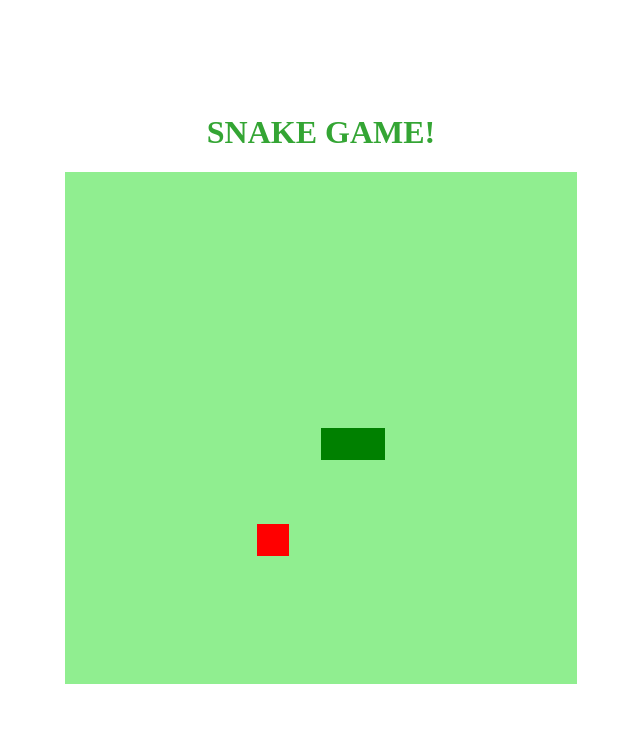
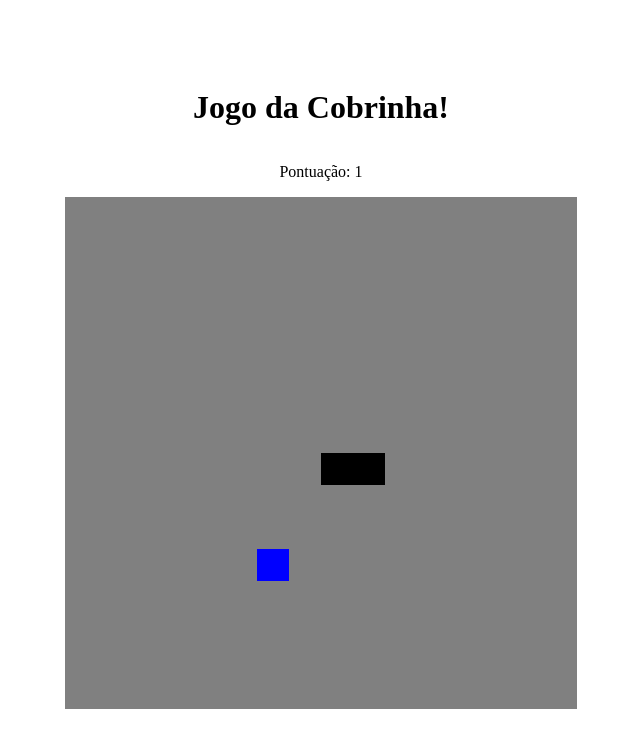
Before and after one commit to Amarildop1/jogo-da-cobrinha, a plain HTML site: page index.html in a window 1280 px wide. Shown: the whole page, without its empty margins (295-935 px from the left). Drawn offline with Linux system fonts and the light colour scheme.

Commit message:
Adicionado uma pontuação

```diff
--- a/index.html
+++ b/index.html
@@ -9,7 +9,11 @@
     <script defer src="script.js"></script>
 </head>
 <body>
-    <h1>SNAKE GAME!</h1>
+    <h1>Jogo da Cobrinha!</h1>
+    <div id="placar">
+
+    </div>
+
     <canvas id="snake" width="512" height="512"></canvas>
 </body>
 </html>
--- a/script.js
+++ b/script.js
@@ -13,19 +13,25 @@ let food ={
 }
 
 function criarBG(){
-    context.fillStyle = "lightgreen";
+    context.fillStyle = "gray";
     context.fillRect(0, 0, 16*box, 16*box); //desenha o retângulo usando x e y e a largura e altura setadas
 }
 
 function criarCobrinha (){
+    let placar = document.querySelector('#placar');
+
+    let pontuacao = -1;
     for(i = 0; i < snake.length; i++){
-        context.fillStyle = "green";
+        context.fillStyle = "black";
         context.fillRect(snake[i].x, snake[i].y, box, box);
+        pontuacao++;
     }
+    let pontos = `<p>Pontuação: ${pontuacao}</p>`
+    placar.innerHTML = pontos;
 }
 
 function drawFood (){
-    context.fillStyle = "red";
+    context.fillStyle = "blue";
     context.fillRect(food.x, food.y, box, box);
 }
 
--- a/style.css
+++ b/style.css
@@ -5,6 +5,5 @@ body{
     flex-direction: column;
     justify-content: center;
     align-items: center;
-    background-color:white;
-    color: rgb(52, 165, 52);
+    color: rgb(0, 0, 0);
 }
```
Also changed, not shown: 1 other file.
